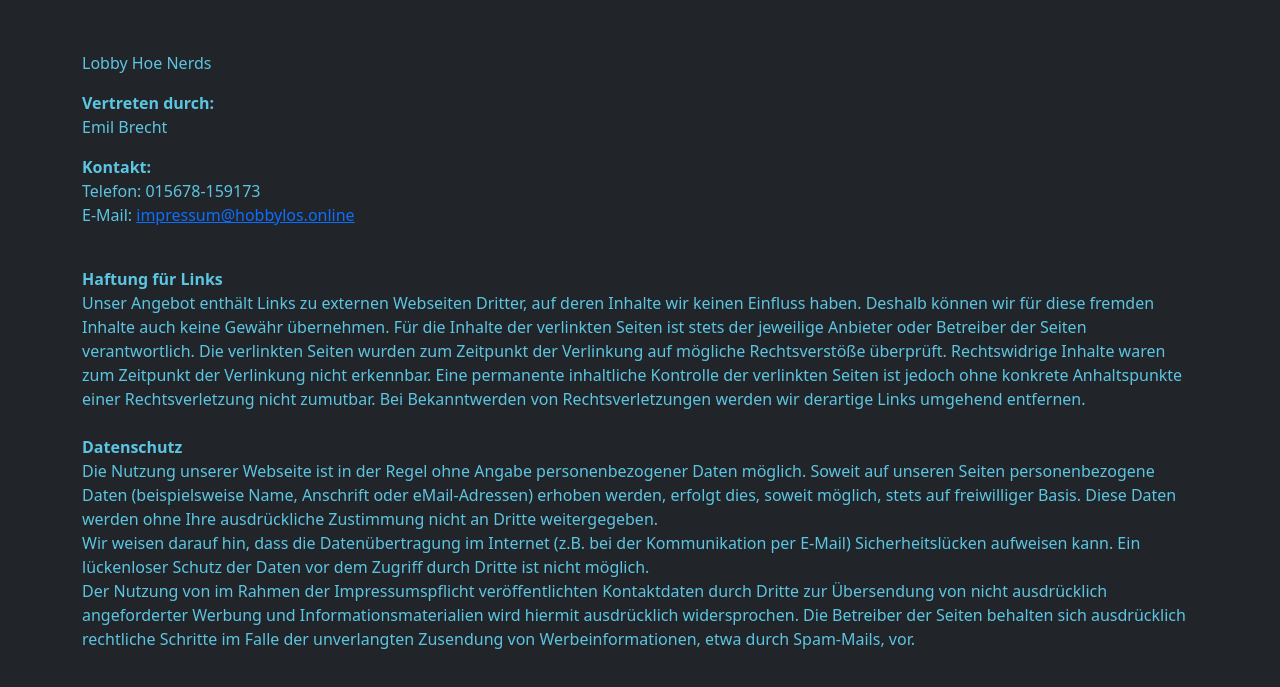
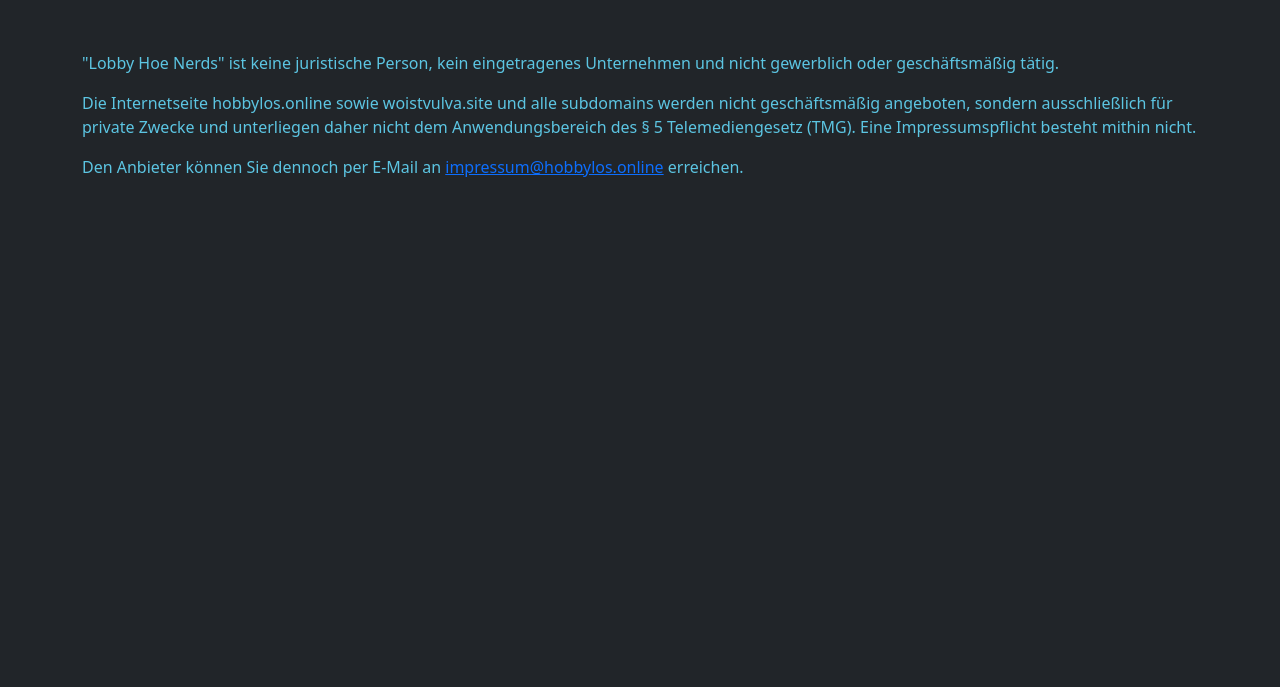
Before and after one commit to Lobby-Hoes/hobbylos.online, a website: page impressum.html in a window 1280 px wide. Shown: the part 139-826 px from the top of the page. After the commit the page ends 800 px from the top, so only its background shows below. Drawn offline with nearby package versions, Linux system fonts and the light colour scheme.

Commit message:
Update impressum.html

```diff
--- a/impressum.html
+++ b/impressum.html
@@ -24,25 +24,15 @@
     </head>
 
     <body>
-        <a href="./"><button type="button" class="btn btn-info">Zurück</button></a>
+        <button type="button" class="btn btn-info" onclick="history.back()">Zurück</button>
         <aside class="container">
             <div class='impressum'>
                 <br><br><h1>Impressum</h1><br><br>
-                <p>Lobby Hoe Nerds<br>
+                <p>"Lobby Hoe Nerds" ist keine juristische Person, kein eingetragenes Unternehmen und nicht gewerblich oder geschäftsmäßig tätig.<br>
                 </p>
-                <p> <strong>Vertreten durch: </strong><br>
-                Emil Brecht<br>
-                </p><p><strong>Kontakt:</strong> <br>
-                Telefon: 015678-159173<br>
-                E-Mail: <a href='mailto:impressum@hobbylos.online'>impressum@hobbylos.online</a></br></p>
+                <p>Die Internetseite hobbylos.online sowie woistvulva.site und alle subdomains werden nicht geschäftsmäßig angeboten, sondern ausschließlich für private Zwecke und unterliegen daher nicht dem Anwendungsbereich des § 5 Telemediengesetz (TMG). Eine Impressumspflicht besteht mithin nicht.
+                </p><p>Den Anbieter können Sie dennoch per E-Mail an <a href='mailto:impressum@hobbylos.online'>impressum@hobbylos.online</a> erreichen. </br></p>
                 <br>
-                <strong>Haftung für Links</strong><br>
-                Unser Angebot enthält Links zu externen Webseiten Dritter, auf deren Inhalte wir keinen Einfluss haben. Deshalb können wir für diese fremden Inhalte auch keine Gewähr übernehmen. Für die Inhalte der verlinkten Seiten ist stets der jeweilige Anbieter oder Betreiber der Seiten verantwortlich. Die verlinkten Seiten wurden zum Zeitpunkt der Verlinkung auf mögliche Rechtsverstöße überprüft. Rechtswidrige Inhalte waren zum Zeitpunkt der Verlinkung nicht erkennbar. Eine permanente inhaltliche Kontrolle der verlinkten Seiten ist jedoch ohne konkrete Anhaltspunkte einer Rechtsverletzung nicht zumutbar. Bei Bekanntwerden von Rechtsverletzungen werden wir derartige Links umgehend entfernen.<br><br>
-                <strong>Datenschutz</strong><br>
-                Die Nutzung unserer Webseite ist in der Regel ohne Angabe personenbezogener Daten möglich. Soweit auf unseren Seiten personenbezogene Daten (beispielsweise Name, Anschrift oder eMail-Adressen) erhoben werden, erfolgt dies, soweit möglich, stets auf freiwilliger Basis. Diese Daten werden ohne Ihre ausdrückliche Zustimmung nicht an Dritte weitergegeben. <br>
-                Wir weisen darauf hin, dass die Datenübertragung im Internet (z.B. bei der Kommunikation per E-Mail) Sicherheitslücken aufweisen kann. Ein lückenloser Schutz der Daten vor dem Zugriff durch Dritte ist nicht möglich. <br>
-                Der Nutzung von im Rahmen der Impressumspflicht veröffentlichten Kontaktdaten durch Dritte zur Übersendung von nicht ausdrücklich angeforderter Werbung und Informationsmaterialien wird hiermit ausdrücklich widersprochen. Die Betreiber der Seiten behalten sich ausdrücklich rechtliche Schritte im Falle der unverlangten Zusendung von Werbeinformationen, etwa durch Spam-Mails, vor.<br>
-                </p><br>
             </div>
         </aside>
         <script src="https://ajax.googleapis.com/ajax/libs/jquery/3.6.0/jquery.min.js"></script>
```
